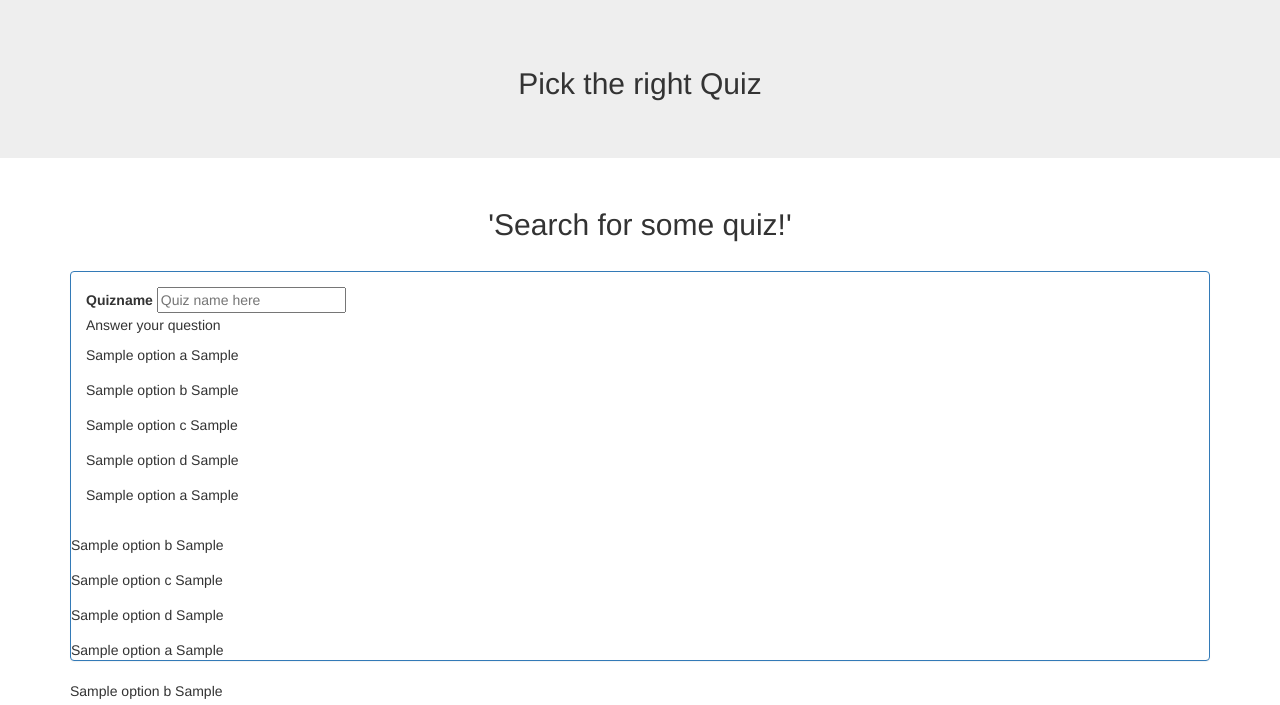
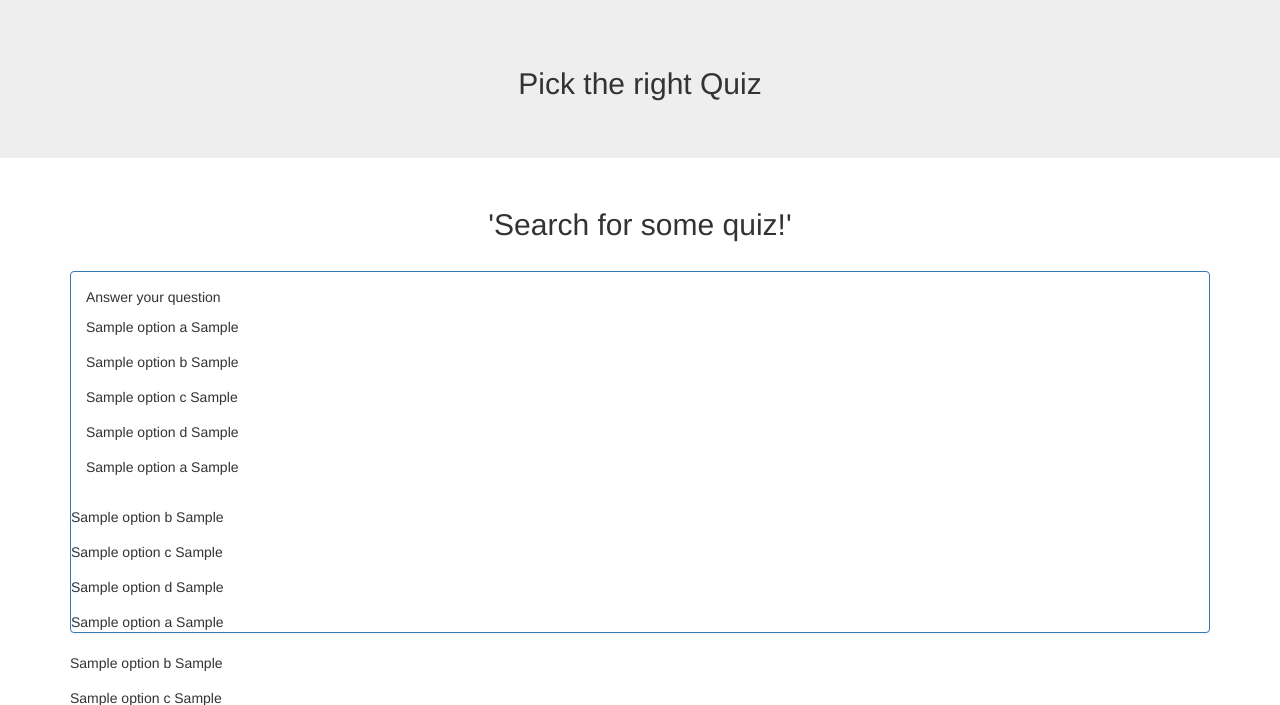
Before and after one commit to ema591/Unbreakable-Diamonds, a Flask app: template quizaris/templates/quiz.html in a window 1280 px wide. Shown: the part 73-778 px from the top of the page. Run offline with Flask 2, Linux system fonts and the light colour scheme; tables that the repository leaves empty hold one stand-in row (values such as "Sample post"); the template is opened without the code that fills it: values that come from a table or form of the project are taken from there, most other values are stand-ins (such as "Sample title", 1, 10 or a date in 2020); some libraries are stand-ins or nearby versions.

Commit message:
removed some elements for quiz page

```diff
--- a/quizaris/templates/quiz.html
+++ b/quizaris/templates/quiz.html
@@ -3,10 +3,6 @@
 {% block body %}
 
     <form method="POST" action="">
-        {{ quiz_form.hidden_tag() }}
-        {{ quiz_form.quizname.label}}
-        {{ quiz_form.quizname}}
-
         <p>Answer your question</p>
         <fieldset class="form-group">
             <div class="form-group">
```
